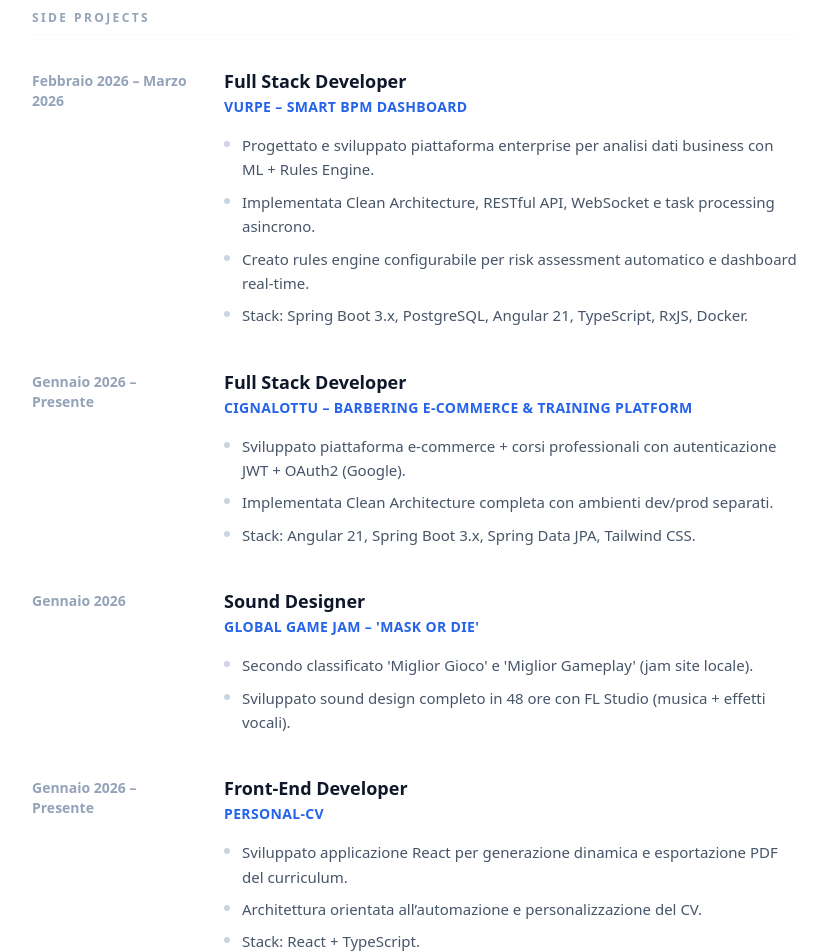
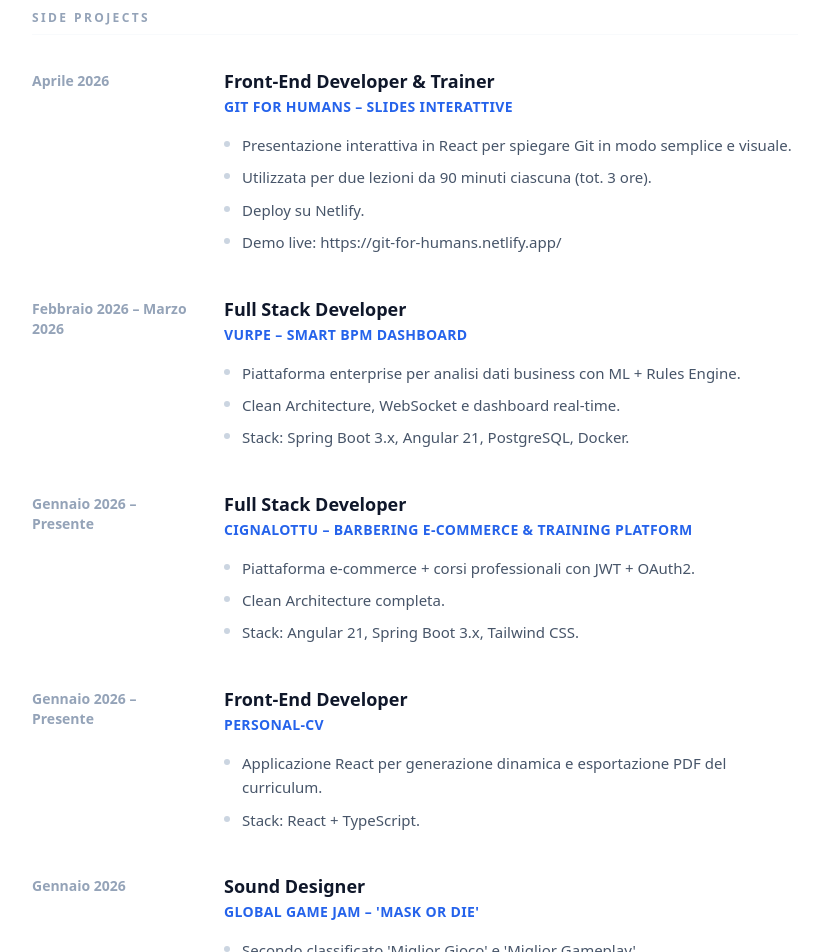
Before and after one commit to VioliHate/personal-cv, a React (Vite) app: page / in a window 1280 px wide. Shown: the part 1480-2432 px from the top of the page, without its empty margins (225-1052 px from the left). Built offline with nearby package versions, Linux system fonts and the light colour scheme.

Commit message:
refactoring + update

```diff
--- a/src/components/MainContent.tsx
+++ b/src/components/MainContent.tsx
@@ -15,7 +15,10 @@
       <TechStack data={data} />
 
       <ExperienceSection title='Work Experience' items={data.workExperience} />
-      <ExperienceSection title='Side Projects' items={data.outWorkExperience} />
+      <ExperienceSection
+        title='Side Projects'
+        items={[...data.outWorkExperience].reverse()}
+      />
 
       {/* Formazione */}
       <Education data={data} />
--- a/src/data/cvData.tsx
+++ b/src/data/cvData.tsx
@@ -99,26 +99,34 @@
   ],
   outWorkExperience: [
     {
+      id: 0,
+      role: "Software Developer Trainee",
+      name: "InfoPower Research",
+      period: "Dicembre 2018 – Febbraio 2019",
+      description: [
+        "Sviluppato applicazione multipiattaforma SPINApp come progetto di tesi (150 ore).",
+        "Front-end in Ionic + interventi back-end Java e bug fixing.",
+        "Apprendimento pratico della metodologia Agile.",
+      ],
+    },
+    {
       id: 1,
-      role: "Full Stack Developer",
-      name: "VURPE – Smart BPM Dashboard",
-      period: "Febbraio 2026 – Marzo 2026",
+      role: "Game Developer & Game Designer",
+      name: "Global Game Jam – 'BubbleNap'",
+      period: "Gennaio 2025",
       description: [
-        "Progettato e sviluppato piattaforma enterprise per analisi dati business con ML + Rules Engine.",
-        "Implementata Clean Architecture, RESTful API, WebSocket e task processing asincrono.",
-        "Creato rules engine configurabile per risk assessment automatico e dashboard real-time.",
-        "Stack: Spring Boot 3.x, PostgreSQL, Angular 21, TypeScript, RxJS, Docker.",
+        "Vincitore premio 'Miglior Gioco' (jam site locale).",
+        "Sviluppato gioco completo in 48 ore in Java puro.",
       ],
     },
     {
       id: 2,
-      role: "Full Stack Developer",
-      name: "Cignalottu – Barbering E-commerce & Training Platform",
-      period: "Gennaio 2026 – Presente",
+      role: "Technical Designer & Developer",
+      name: "GameForge Unical (Open Workshop)",
+      period: "Novembre 2025 – Presente",
       description: [
-        "Sviluppato piattaforma e-commerce + corsi professionali con autenticazione JWT + OAuth2 (Google).",
-        "Implementata Clean Architecture completa con ambienti dev/prod separati.",
-        "Stack: Angular 21, Spring Boot 3.x, Spring Data JPA, Tailwind CSS.",
+        "Progettazione tecnica del progetto 'Opus Deceptio' in Unity.",
+        "Integrazione sistemi, gameplay logic, AI e ottimizzazione performance.",
       ],
     },
     {
@@ -127,8 +135,8 @@
       name: "Global Game Jam – 'Mask or Die'",
       period: "Gennaio 2026",
       description: [
-        "Secondo classificato 'Miglior Gioco' e 'Miglior Gameplay' (jam site locale).",
-        "Sviluppato sound design completo in 48 ore con FL Studio (musica + effetti vocali).",
+        "Secondo classificato 'Miglior Gioco' e 'Miglior Gameplay'.",
+        "Sound design completo in 48 ore con FL Studio.",
       ],
     },
     {
@@ -137,39 +145,42 @@
       name: "Personal-CV",
       period: "Gennaio 2026 – Presente",
       description: [
-        "Sviluppato applicazione React per generazione dinamica e esportazione PDF del curriculum.",
-        "Architettura orientata all’automazione e personalizzazione del CV.",
+        "Applicazione React per generazione dinamica e esportazione PDF del curriculum.",
         "Stack: React + TypeScript.",
       ],
     },
     {
       id: 5,
-      role: "Technical Designer & Developer",
-      name: "GameForge Unical (Open Workshop)",
-      period: "Novembre 2025 – Presente",
+      role: "Full Stack Developer",
+      name: "Cignalottu – Barbering E-commerce & Training Platform",
+      period: "Gennaio 2026 – Presente",
       description: [
-        "Progettazione tecnica e sviluppo del progetto 'Opus Deceptio' in Unity.",
-        "Integrazione sistemi, gameplay logic, AI e ottimizzazione performance.",
+        "Piattaforma e-commerce + corsi professionali con JWT + OAuth2.",
+        "Clean Architecture completa.",
+        "Stack: Angular 21, Spring Boot 3.x, Tailwind CSS.",
       ],
     },
     {
       id: 6,
-      role: "Game Developer & Game Designer",
-      name: "Global Game Jam – 'BubbleNap'",
-      period: "Gennaio 2025",
+      role: "Full Stack Developer",
+      name: "VURPE – Smart BPM Dashboard",
+      period: "Febbraio 2026 – Marzo 2026",
       description: [
-        "Vincitore premio 'Miglior Gioco' (jam site locale).",
-        "Sviluppato gioco completo in 48 ore in Java puro (gameplay, collisioni, asset).",
+        "Piattaforma enterprise per analisi dati business con ML + Rules Engine.",
+        "Clean Architecture, WebSocket e dashboard real-time.",
+        "Stack: Spring Boot 3.x, Angular 21, PostgreSQL, Docker.",
       ],
     },
     {
       id: 7,
-      role: "Software Developer Trainee",
-      name: "InfoPower Research",
-      period: "Dicembre 2018 – Febbraio 2019",
+      role: "Front-End Developer & Trainer",
+      name: "Git for Humans – Slides interattive",
+      period: "Aprile 2026",
       description: [
-        "Sviluppato applicazione multipiattaforma SPINApp (progetto di tesi – 150 ore).",
-        "Front-end in Ionic + interventi back-end Java e bug fixing.",
+        "Presentazione interattiva in React per spiegare Git in modo semplice e visuale.",
+        "Utilizzata per due lezioni da 90 minuti ciascuna (tot. 3 ore).",
+        "Deploy su Netlify.",
+        "Demo live: https://git-for-humans.netlify.app/",
       ],
     },
   ],
```
